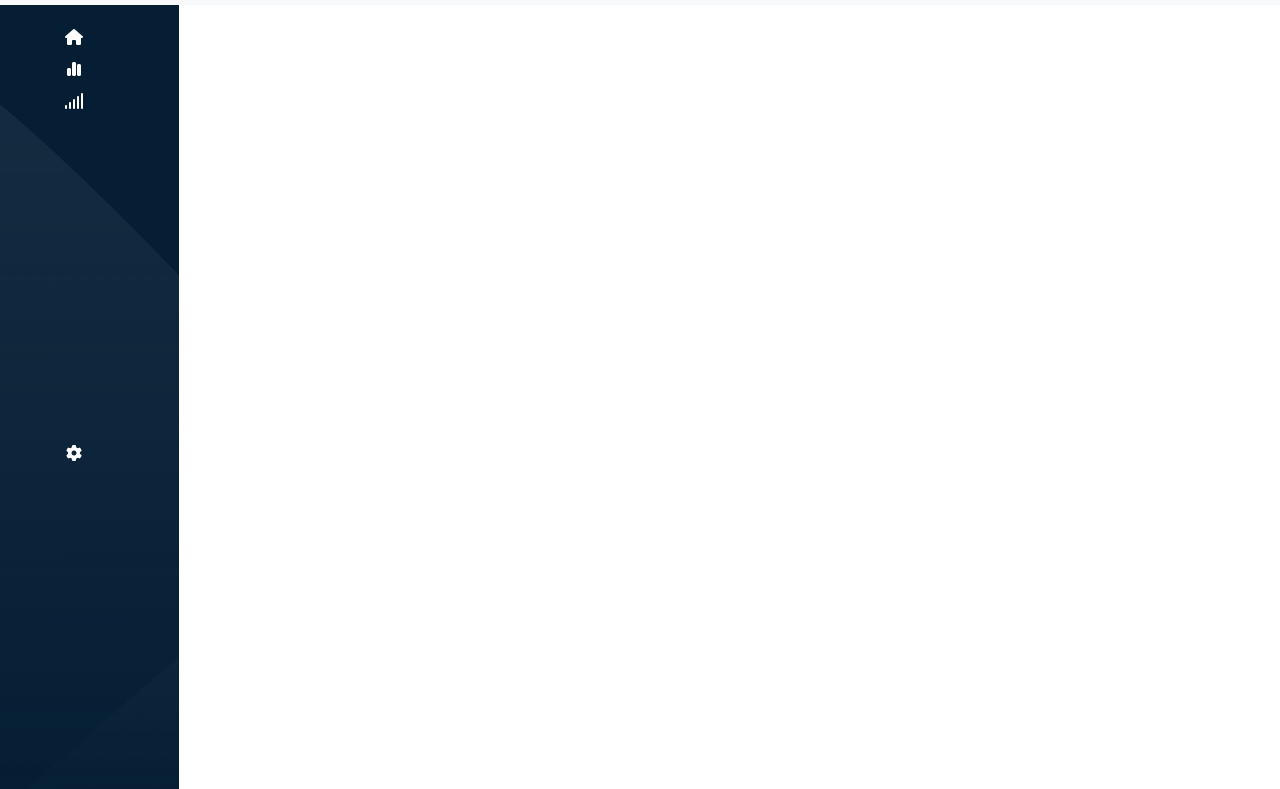
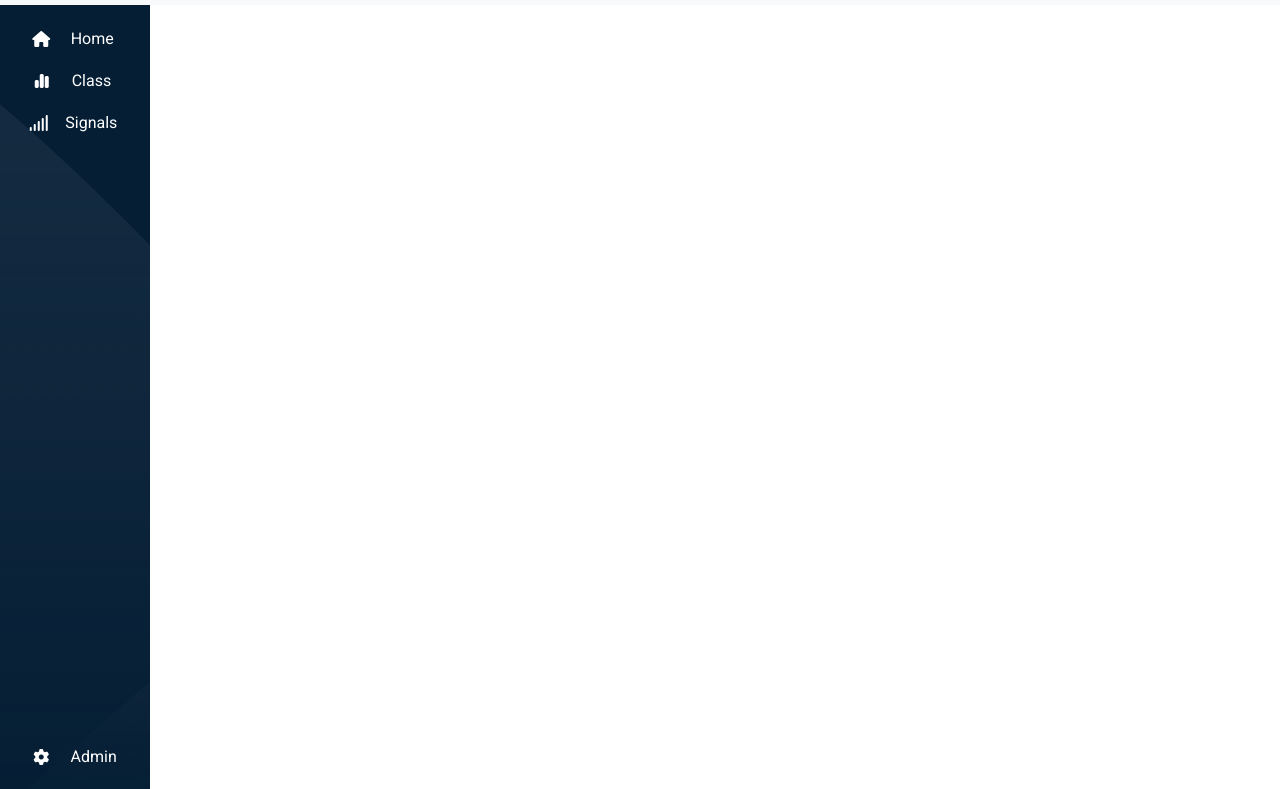
Before and after one commit to salvatorepancucci/html-css-bootstrap-dashboard, a plain HTML site: page index.html in a window 1280 px wide. Shown: the part 51-840 px from the top of the page. Drawn offline with nearby package versions, Linux system fonts and the light colour scheme.

Commit message:
Sidebar completed and made responsive

```diff
--- a/css/mediaquery.css
+++ b/css/mediaquery.css
@@ -20,6 +20,20 @@
 
     section {
         top: 5%;
+        width: 150px;
+    }
+
+    .menu {
+        display: flex;
+        flex-direction: row;
+        align-items: center;
+        justify-content: space-evenly;
+        margin-top: 10px;
+    }
+
+    .desc {
+        display: flex;
+        color: white;
     }
 }
 
@@ -39,5 +53,19 @@
 
     section {
         top: 5%;
+        width: 150px;
+    }
+
+    .menu {
+        display: flex;
+        flex-direction: row;
+        align-items: center;
+        justify-content: space-evenly;
+        margin-top: 10px;
+    }
+
+    .desc {
+        display: flex;
+        color: white;
     }
 }
--- a/css/style.css
+++ b/css/style.css
@@ -41,7 +41,11 @@ section {
     position: absolute;
     top: 12%;
     height: 100vh;
-    width: 14%;
+    width: 70px;
+}
+
+.desc {
+    display: none;
 }
 
 /* Utility */
--- a/index.html
+++ b/index.html
@@ -21,7 +21,7 @@
                         <div class="container-fluid bg-white h-70 w-100 px-0">
                           <a class="navbar-brand" href="#"><img src="./img/mobile-logo.png" alt="logo" class="img-thumbnail"></a>
                           <a class="navbar-big" href="#"><img src="./img/logo.svg" alt="logo" class="img-thumbnail"></a>
-                          <div class="col-9 col-md-9 col-xl-9"><form class="d-flex" role="search">
+                          <div class="col-9 col-md-9 col-lg-8 col-xl-9"><form class="d-flex" role="search">
                             <input class="form-control custom-search-bg me-2" type="search" placeholder="&#128269 Prova a cercare: Lezioni di Laravel" aria-label="Search">
                           </form></div>
                             <span><i class="fa-solid fa-bell pe-2"></i></i></span>
@@ -54,15 +54,19 @@
             <div class="container d-flex vh-100">
                 <div class="row">
                     <div class="col-12">
-                        <div class="content-sidebar d-flex flex-column justify-content-center text-white text-center p-3 mt-3">
-                            <i class="fa-solid fa-house my-2"></i>
-                            <i class="fa-solid fa-chart-simple my-2"></i>
-                            <i class="fa-solid fa-signal my-2"></i>
+                        <div class="content-sidebar d-flex flex-column text-white text-center mt-4 pe-1">
+                            <div class="menu"><i class="fa-solid fa-house my-2"></i>
+                            <span class="desc">Home</span></div>
+                            <div class="menu"><i class="fa-solid fa-chart-simple my-2"></i>
+                            <span class="desc">Class</span></div>
+                            <div class="menu"><i class="fa-solid fa-signal my-2"></i>
+                            <span class="desc">Signals</span></div>
                         </div>
                     </div>
-                    <div class="col-12">
-                        <div class="content-sidebar text-white text-center p-3 d-flex flex-column justify-content-center align-content-end mb-3">
-                            <i class="fa-solid fa-gear my-2"></i>
+                    <div class="col-12 justify-content-center">
+                        <div class="content-sidebar text-white text-center py-3 h-100 d-flex flex-column justify-content-end mb-3">
+                            <div class="menu"><i class="fa-solid fa-gear my-2"></i>
+                            <span class="desc">Admin</span></div>
                         </div>
                     </div>
                 </div>
```
